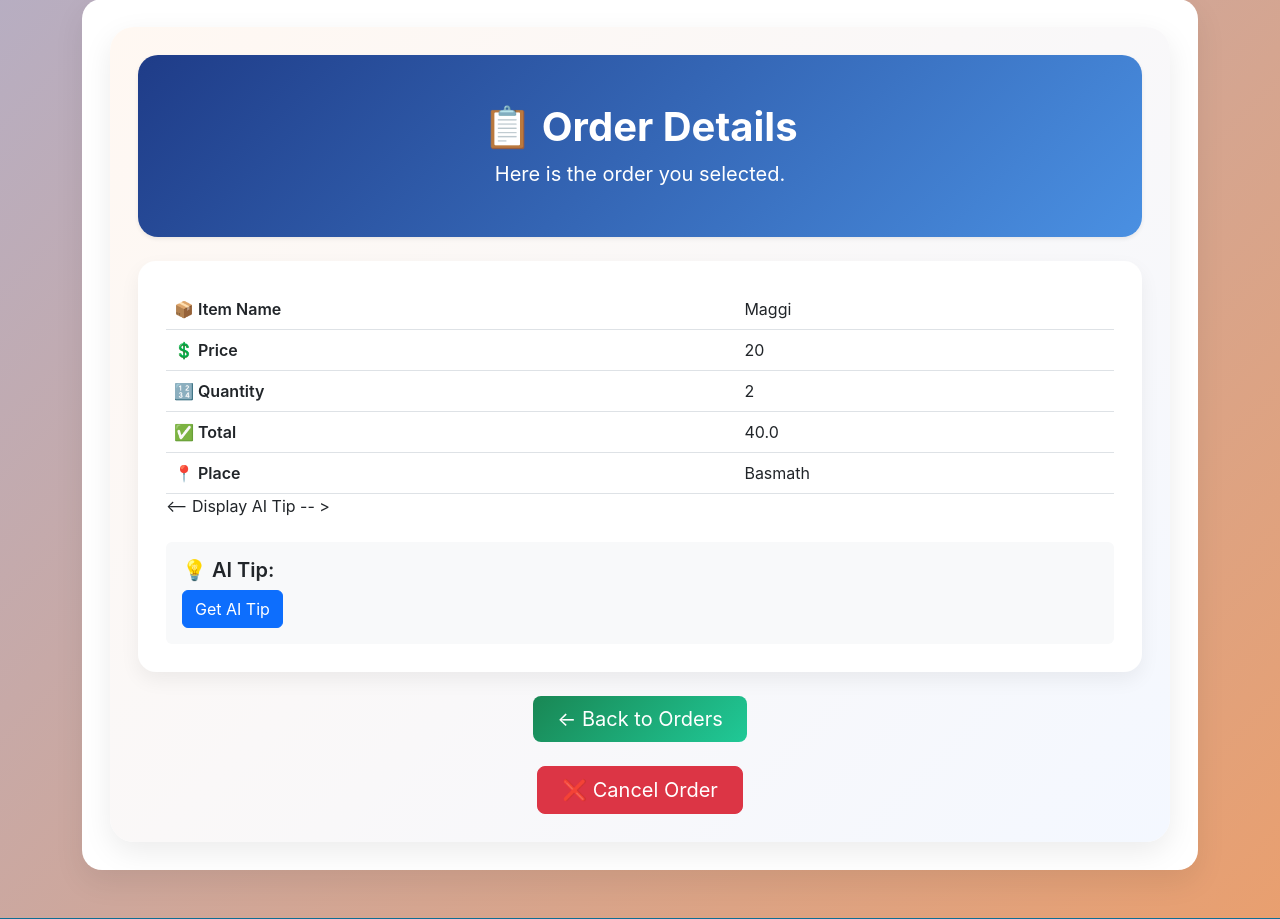
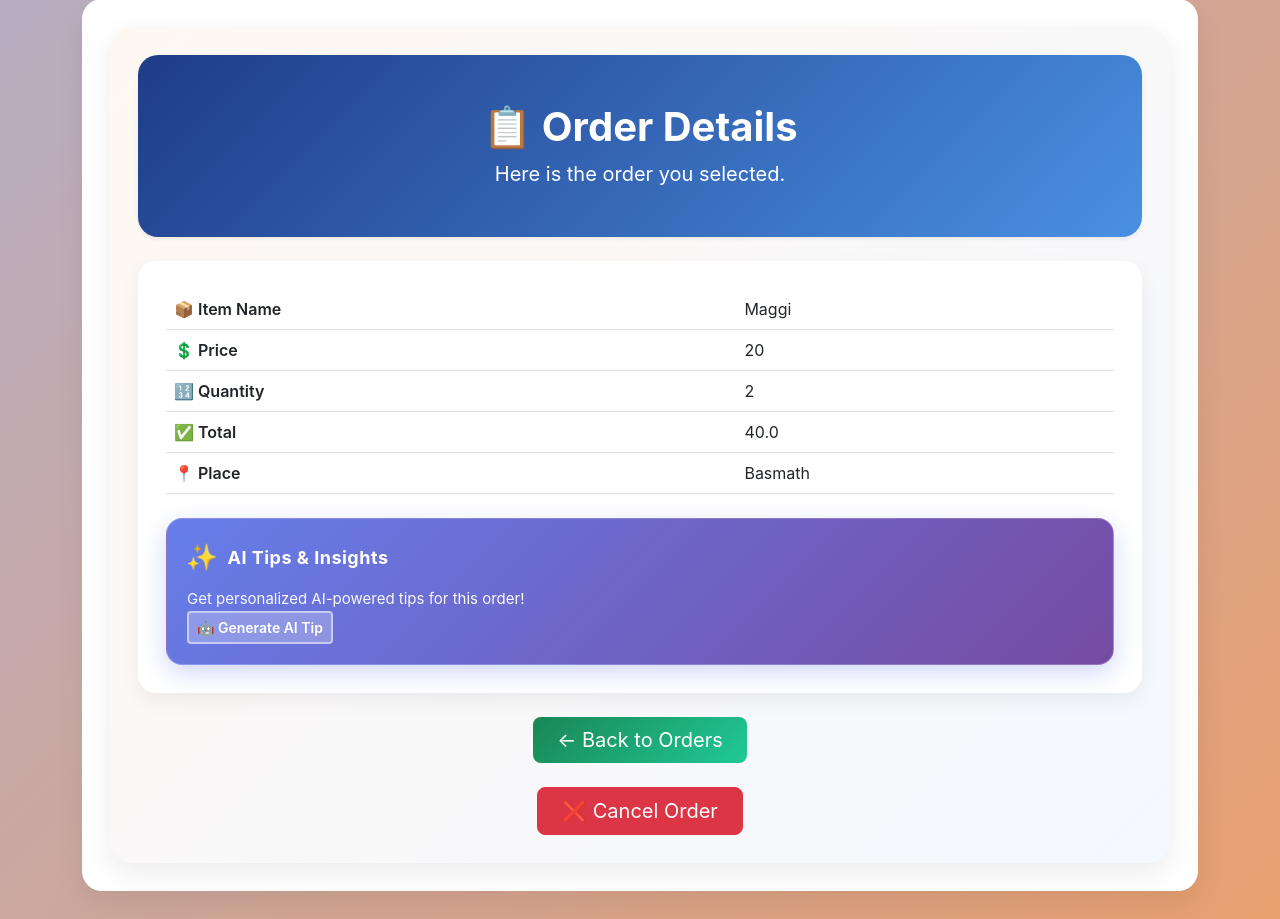
Before and after one commit to santoshkshirsagar8989-cyber/PYTHON_PROGRAMS, a Flask app: page /order_deatil/2 in a window 1280 px wide. Shown: the part 274-1193 px from the top of the page. Run offline with Flask 3, Linux system fonts and the light colour scheme; the visitor is signed in with stand-in values (Sample User, id 1); data comes from the database, SQL or seed files in the repository.

Commit message:
Added Ai

```diff
--- a/templates/order_deatil.html
+++ b/templates/order_deatil.html
@@ -28,6 +28,92 @@
     background: linear-gradient(135deg, #198754 0%, #20c997 100%);
     color: white;
     border: none;
+  }
+
+  .ai-tips-box {
+    background: linear-gradient(135deg, #667eea 0%, #764ba2 100%);
+    border-radius: 16px;
+    padding: 20px;
+    margin-top: 24px;
+    box-shadow: 0 8px 25px rgba(102, 126, 234, 0.3);
+    border: 1px solid rgba(255, 255, 255, 0.2);
+    position: relative;
+    overflow: hidden;
+  }
+
+  .ai-tips-box::before {
+    content: "";
+    position: absolute;
+    top: -50%;
+    right: -50%;
+    width: 200px;
+    height: 200px;
+    background: rgba(255, 255, 255, 0.1);
+    border-radius: 50%;
+    animation: float 6s ease-in-out infinite;
+  }
+
+  @keyframes float {
+    0%, 100% { transform: translateY(0px) translateX(0px); }
+    50% { transform: translateY(-20px) translateX(20px); }
+  }
+
+  .ai-tips-content {
+    position: relative;
+    z-index: 1;
+    color: white;
+  }
+
+  .ai-tips-header {
+    display: flex;
+    align-items: center;
+    gap: 10px;
+    margin-bottom: 12px;
+    font-size: 18px;
+    font-weight: 700;
+    letter-spacing: 0.5px;
+  }
+
+  .ai-tips-icon {
+    font-size: 24px;
+    animation: pulse 2s ease-in-out infinite;
+  }
+
+  @keyframes pulse {
+    0%, 100% { transform: scale(1); }
+    50% { transform: scale(1.1); }
+  }
+
+  .ai-tips-text {
+    font-size: 15px;
+    line-height: 1.6;
+    opacity: 0.95;
+    margin-bottom: 16px;
+  }
+
+  .ai-tips-box .btn-primary {
+    background: rgba(255, 255, 255, 0.25);
+    border: 2px solid rgba(255, 255, 255, 0.5);
+    color: white;
+    font-weight: 600;
+    transition: all 0.3s ease;
+  }
+
+  .ai-tips-box .btn-primary:hover {
+    background: rgba(255, 255, 255, 0.4);
+    border-color: white;
+    transform: translateY(-2px);
+    box-shadow: 0 5px 15px rgba(0, 0, 0, 0.2);
+  }
+
+  .ai-tips-alert {
+    background: rgba(255, 255, 255, 0.15);
+    border: 1px solid rgba(255, 255, 255, 0.3);
+    color: white;
+    border-radius: 12px;
+    padding: 14px;
+    font-size: 15px;
+    line-height: 1.5;
   }
 </style>
 
@@ -65,14 +151,24 @@
           </tr>
         </tbody>
       </table>
-      <-- Display AI Tip -- >
-      <div class="mt-4 p-3 bg-light rounded">
-        <h5 class="fw-semibold">💡 AI Tip:</h5>
-        {% if tip %}
-          <div class="alert alert-info">{{ tip }}</div>
-        {% else %}
-          <a href="{{ url_for('get_ai_tip', id=order.id) }}" class="btn btn-primary">Get AI Tip</a>
-        {% endif %}
+      <!-- AI Tips Box -->
+      <div class="ai-tips-box">
+        <div class="ai-tips-content">
+          <div class="ai-tips-header">
+            <span class="ai-tips-icon">✨</span>
+            <span>AI Tips & Insights</span>
+          </div>
+          {% if tip %}
+            <div class="ai-tips-text ai-tips-alert">
+              {{ tip }}
+            </div>
+          {% else %}
+            <p class="ai-tips-text mb-0">Get personalized AI-powered tips for this order!</p>
+            <a href="{{ url_for('get_ai_tip', id=order.id) }}" class="btn btn-primary btn-sm">
+              🤖 Generate AI Tip
+            </a>
+          {% endif %}
+        </div>
       </div>
     </div>
   </div>
```
